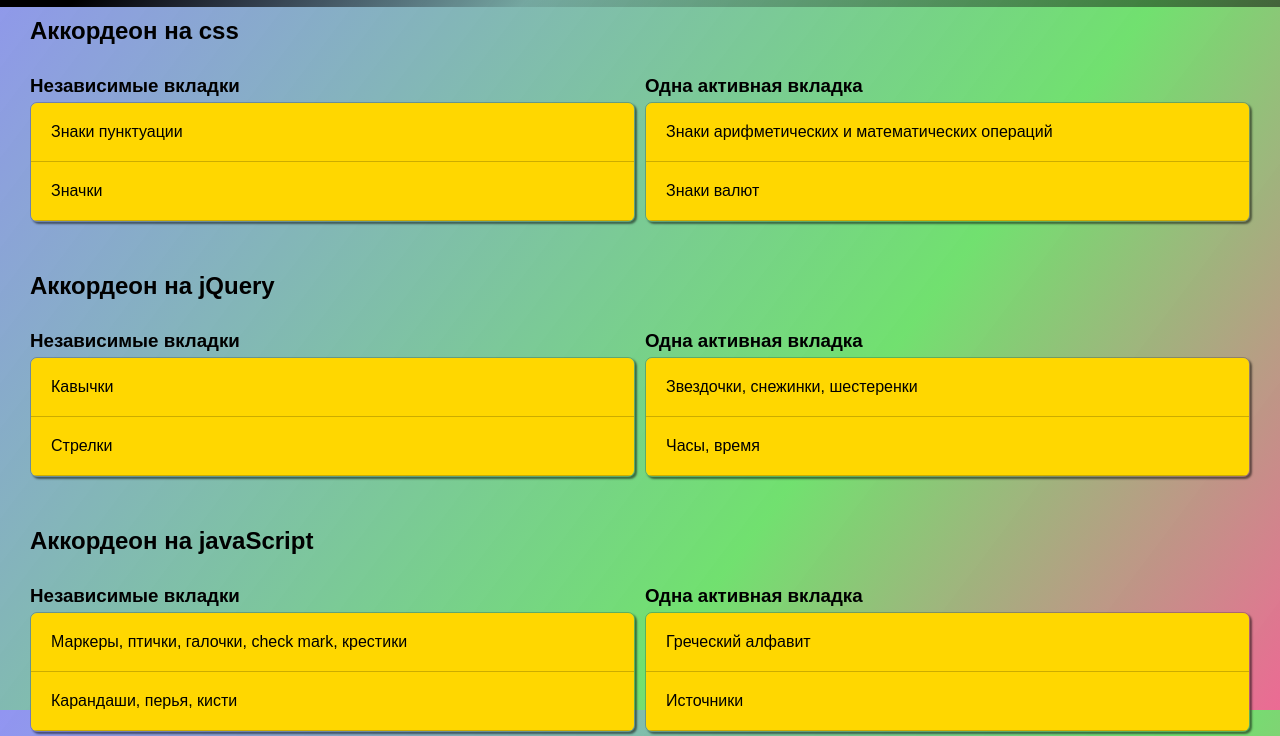
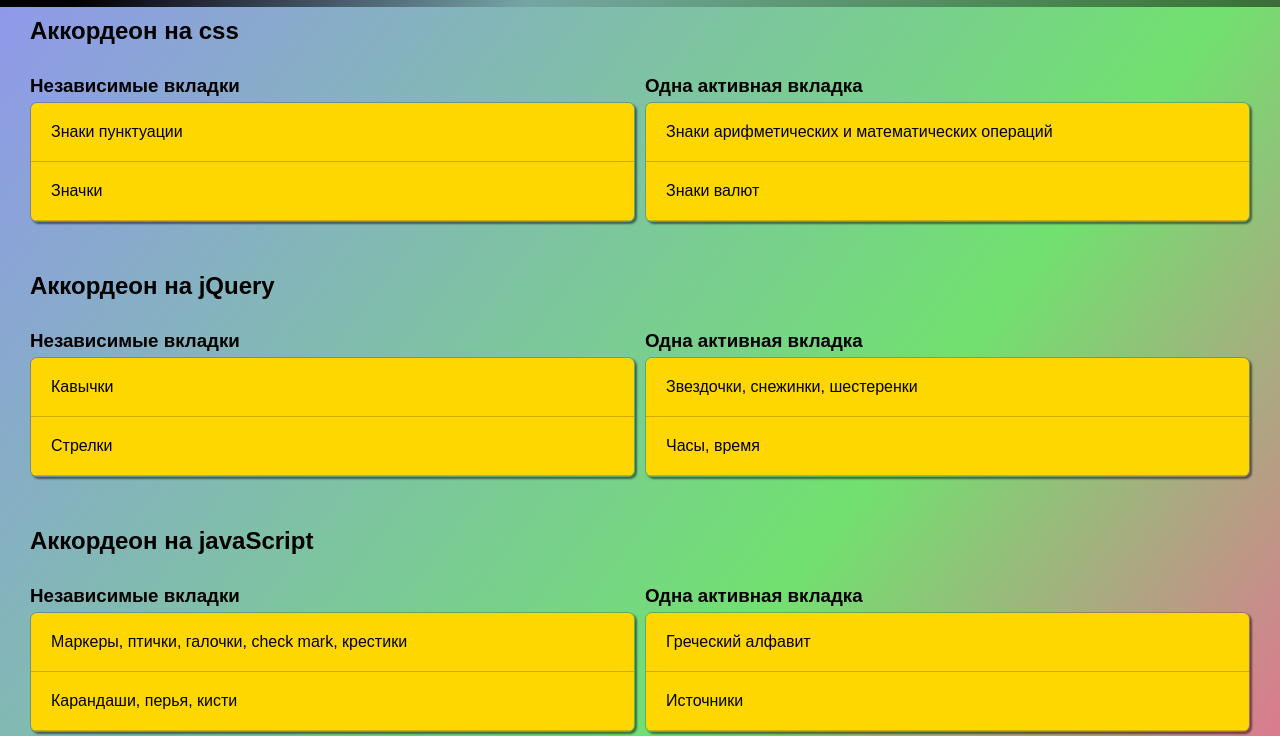
Before and after one commit to Slem7415t/accordion, a plain HTML site: page index.html in a window 1280 px wide. Shown: the part 90-826 px from the top of the page. Drawn offline with Linux system fonts and the light colour scheme.

Commit message:
version-1.5

```diff
--- a/style.css
+++ b/style.css
@@ -69,7 +69,9 @@ body {background: rgb(224,12,80);
 	display: flex;
 	flex-direction: column;
 	align-items: center;
-    height: 100vh;
+    min-height: 100vh;
+	background-repeat: no-repeat;
+	background-size: cover;
 }
 main {
 	position: relative;
```
